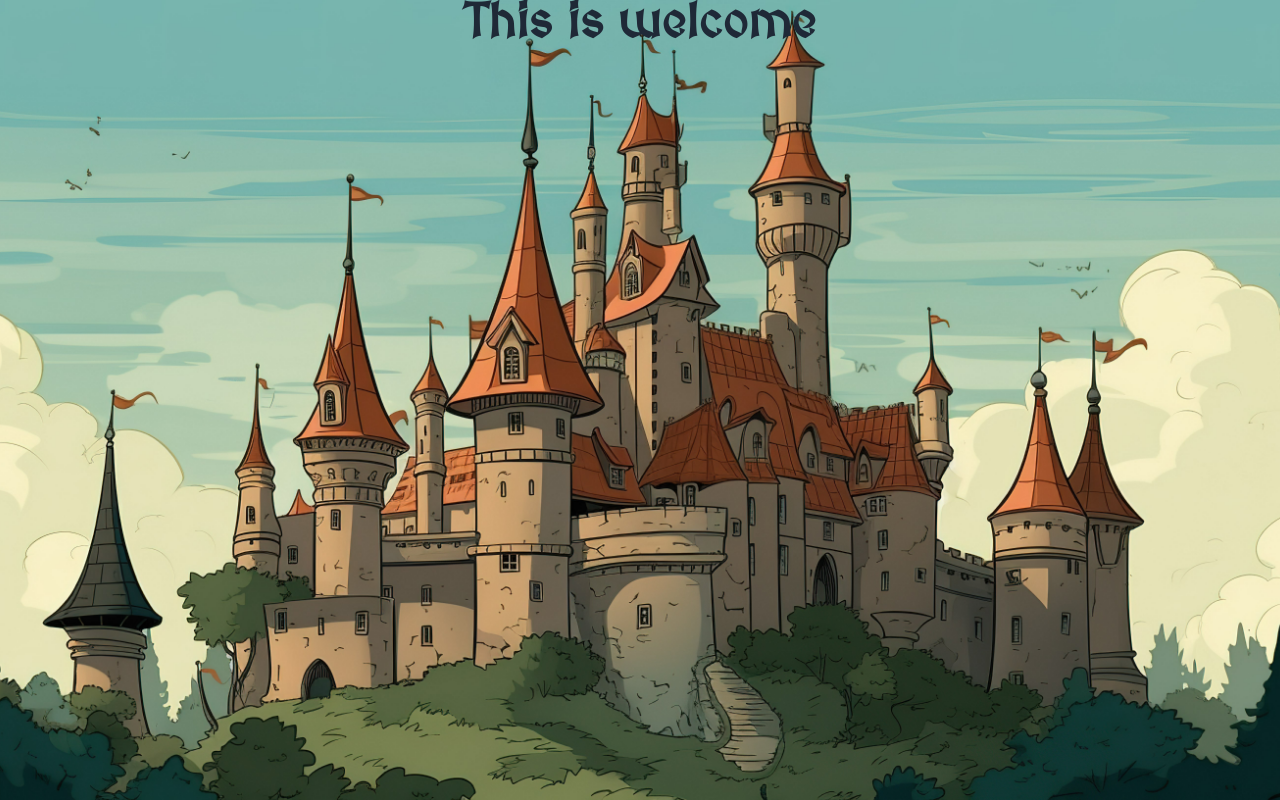
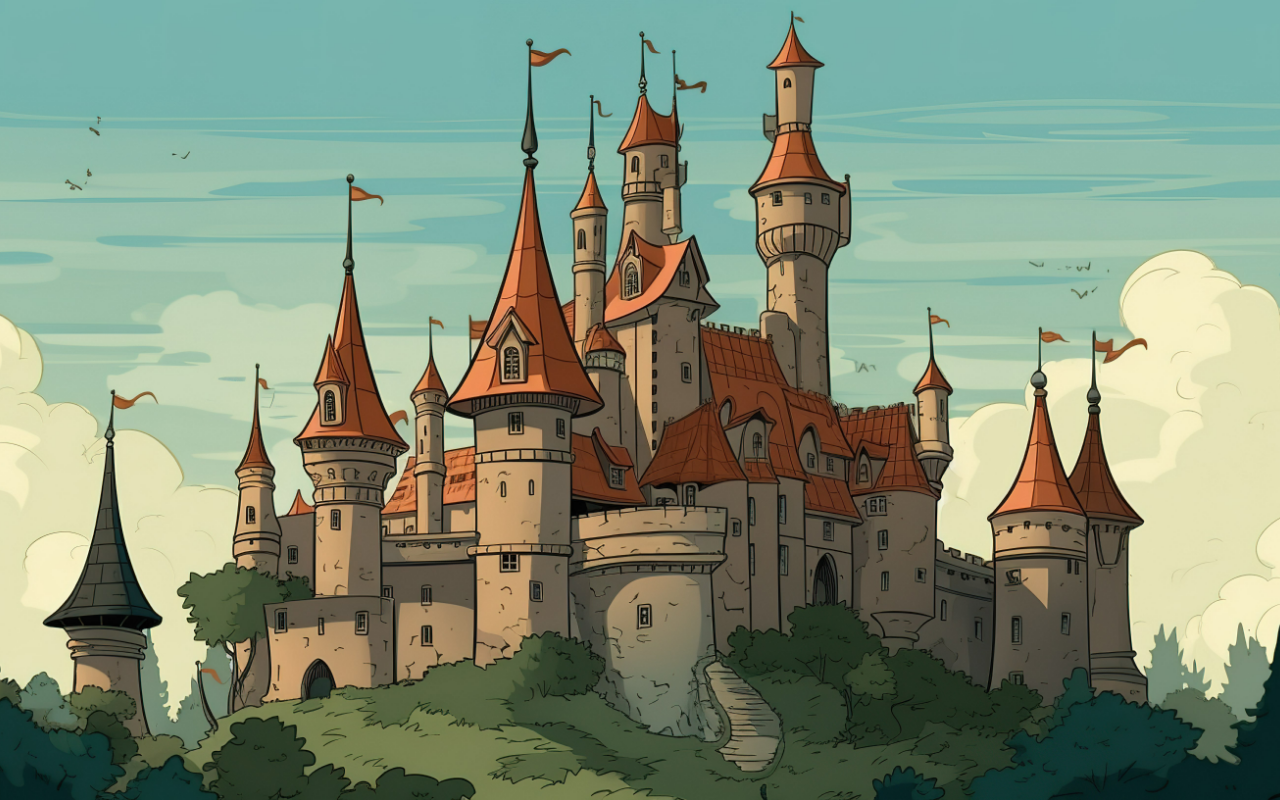
Before and after one commit to SleepyLe0/PROJECT2-SEC-1-VueView, a Vue app: page / in a window 1280 px wide. Built offline with nearby package versions, Linux system fonts and the light colour scheme.

Commit message:
add welcome page

```diff
--- a/src/components/pages/Welcome.vue
+++ b/src/components/pages/Welcome.vue
@@ -3,8 +3,8 @@
 </script>
 
 <template>
-    <div class="flex justify-center items-center text-5xl font-bold">
-        <h1>This is welcome</h1>
+    <div>
+
     </div>
 </template>
 
```
